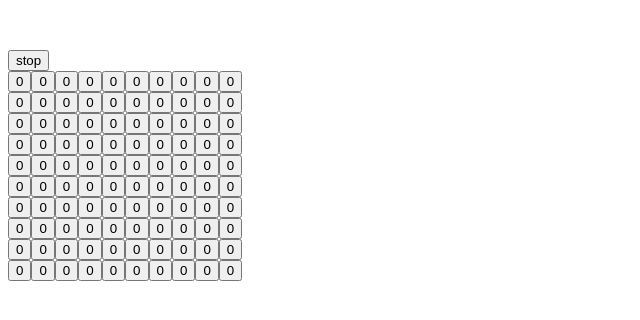
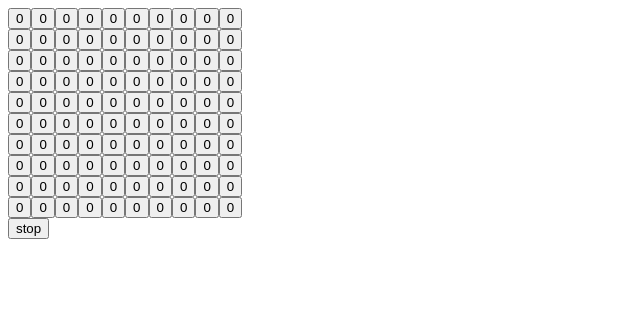
Before and after one commit to shikenaga/react_lifegame_sample, a React app: page / in a window 1280 px wide. Shown: the top 320 px of the page, without its empty margins (0-640 px from the left). Built offline with nearby package versions, Linux system fonts and the light colour scheme; the HTML template or start-up script is replaced by a standard one.

Commit message:
テーブルで表示する機能を削除。

```diff
--- a/src/components/MainBlock.tsx
+++ b/src/components/MainBlock.tsx
@@ -1,5 +1,4 @@
 import React, { useState, useRef } from 'react';
-import CellsTable from './cellsTable/CellsTable';
 import LifeGame from '../helpers/lifeGame';
 import CellButton from './cellsButtons/cellButton';
 import CellButtons from './cellsButtons/cellButtons';
@@ -58,11 +57,10 @@ export default function MainBlock() {
 
   return (
     <div>
-      <CellsTable lifGame={lifeGame} />
-      {playbackButton(lifeGameIsProgressing)}
       <CellButtons lifeGame={lifeGame}>
         <CellButton onClick={(coordinate) => window.console.log(coordinate)} />
       </CellButtons>
+      {playbackButton(lifeGameIsProgressing)}
     </div>
   );
 }
--- a/src/components/cellsTable/CellsBord.tsx
+++ /dev/null
@@ -1,16 +0,0 @@
-import React from 'react';
-import TableRenderer from './TableRenderer';
-import LifeGame from '../../helpers/lifeGame';
-
-type Props = { lifGame: LifeGame }
-
-const CellsBord: React.FC<Props> = ({ lifGame }) => {
-  const cellsBord = Array(lifGame.height).fill(null).map(() => Array(lifGame.width).fill(false));
-  lifGame.cells.forEach((cell) => {
-    cellsBord[cell.y].splice(cell.x, 1, true);
-  });
-
-  return <TableRenderer cellsBord={cellsBord} />;
-};
-
-export default CellsBord;
--- a/src/components/cellsTable/TableRenderer.tsx
+++ /dev/null
@@ -1,26 +0,0 @@
-import React from 'react';
-
-type Props = {
-  cellsBord: boolean[][]
-}
-
-const TableRenderer: React.FC<Props> = ({ cellsBord }) => {
-  const tbody = cellsBord.map((row, y) => {
-    const yIndex = `${y}`;
-    const cellsRow = row.map((cell, x) => {
-      const xIndex = `${x}`;
-      return (cell ? <td key={xIndex} className="living" /> : <td key={xIndex} />);
-    });
-    return <tr key={yIndex}>{cellsRow}</tr>;
-  });
-
-  return (
-    <table>
-      <tbody>
-        {tbody}
-      </tbody>
-    </table>
-  );
-};
-
-export default TableRenderer;
```
Also changed, not shown: src/components/cellsTable/CellsTable.tsx (deleted, +0 -7 lines).
